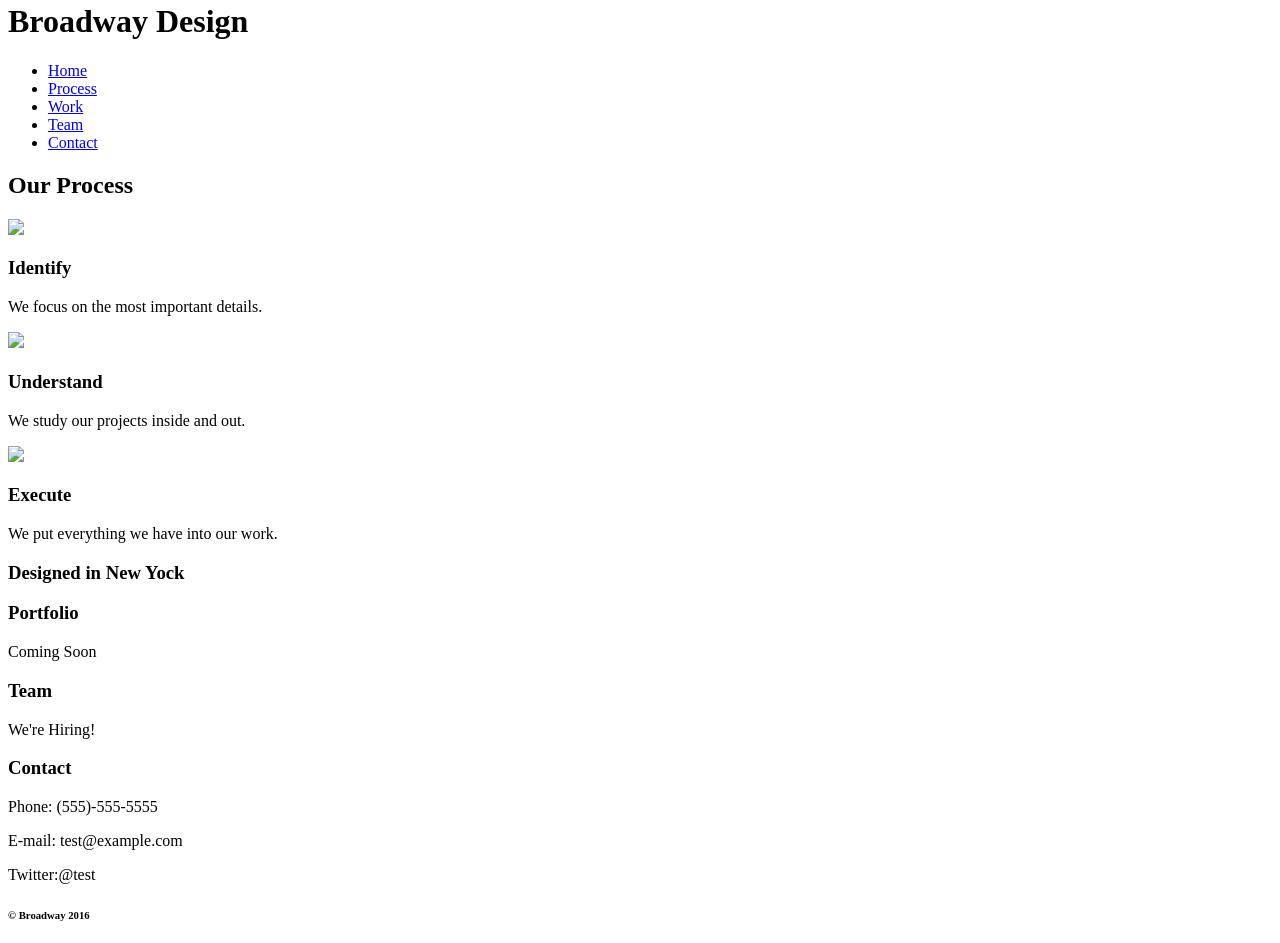
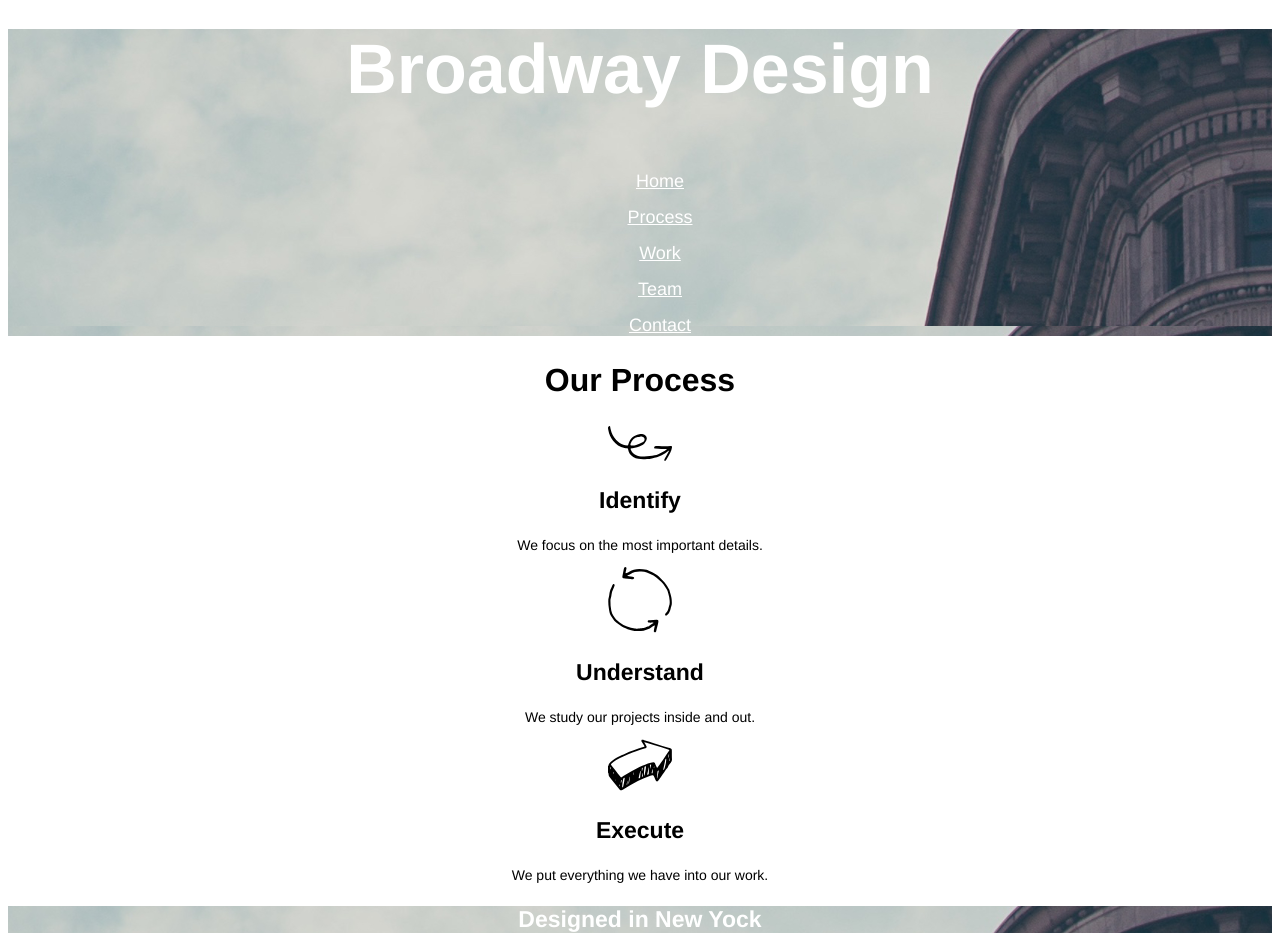
Before and after one commit to mandarintip/broadway, a plain HTML site: page index.html in a window 1280 px wide. Shown: the part 18-961 px from the top of the page. Drawn offline with Linux system fonts and the light colour scheme.

Commit message:
All done

```diff
--- a/index.html
+++ b/index.html
@@ -2,7 +2,8 @@
 <html>
   <head>
     <meta charset="utf-8">
-    <title></title>
+    <link href="resources/css/style.css" rel="stylesheet" type="text/css">
+    <title>Broadway Design</title>
   </head>
   <body>
       <div class="hero">
@@ -50,7 +51,7 @@
           <div id="contact">
               <h3>Contact</h3>
               <p>Phone&colon; &lpar;555&rpar;&hyphen;555&hyphen;5555</p><p>E&hyphen;mail&colon; test&#64;example.com</p>
-              <p>Twitter&colon;&#64;test</p>
+              <p>Twitter&colon; &#64;test</p>
           </div>
 
       </div>
--- a/resources/css/style.css
+++ b/resources/css/style.css
@@ -0,0 +1,51 @@
+body{
+    font-family: Helvetica, sans-serif;
+    text-align: center;
+}
+
+/*heading and nav*/
+.hero{
+    background-image: url("../img/the-flatiron-building.png");
+    color: white;
+}
+h1{
+    font-size: 70px;
+    font-weight: bold;
+}
+ul{
+    list-style: none;
+}
+li{
+    padding-top: 15px;
+}
+.hero a{
+    color: white;
+    font-size: 18px;
+}
+
+/*Process and about*/
+h2{
+    font-size: 32px;
+    font-weight: bold;
+}
+h3{
+    font-size: 23px;
+    font-weight: bold;
+}
+p{
+    font-size: 14px;
+}
+
+/*footer*/
+.footer{
+    font-size: 11px;
+    color: white;
+    background-color: dimgrey;
+    text-align: left;
+}
+h6{
+    display: inline;
+}
+.footer a{
+    color: white;
+}
```
Also changed, not shown: resources/icons/execute.svg (added), resources/icons/identify.svg (added), resources/icons/understand.svg (added).
